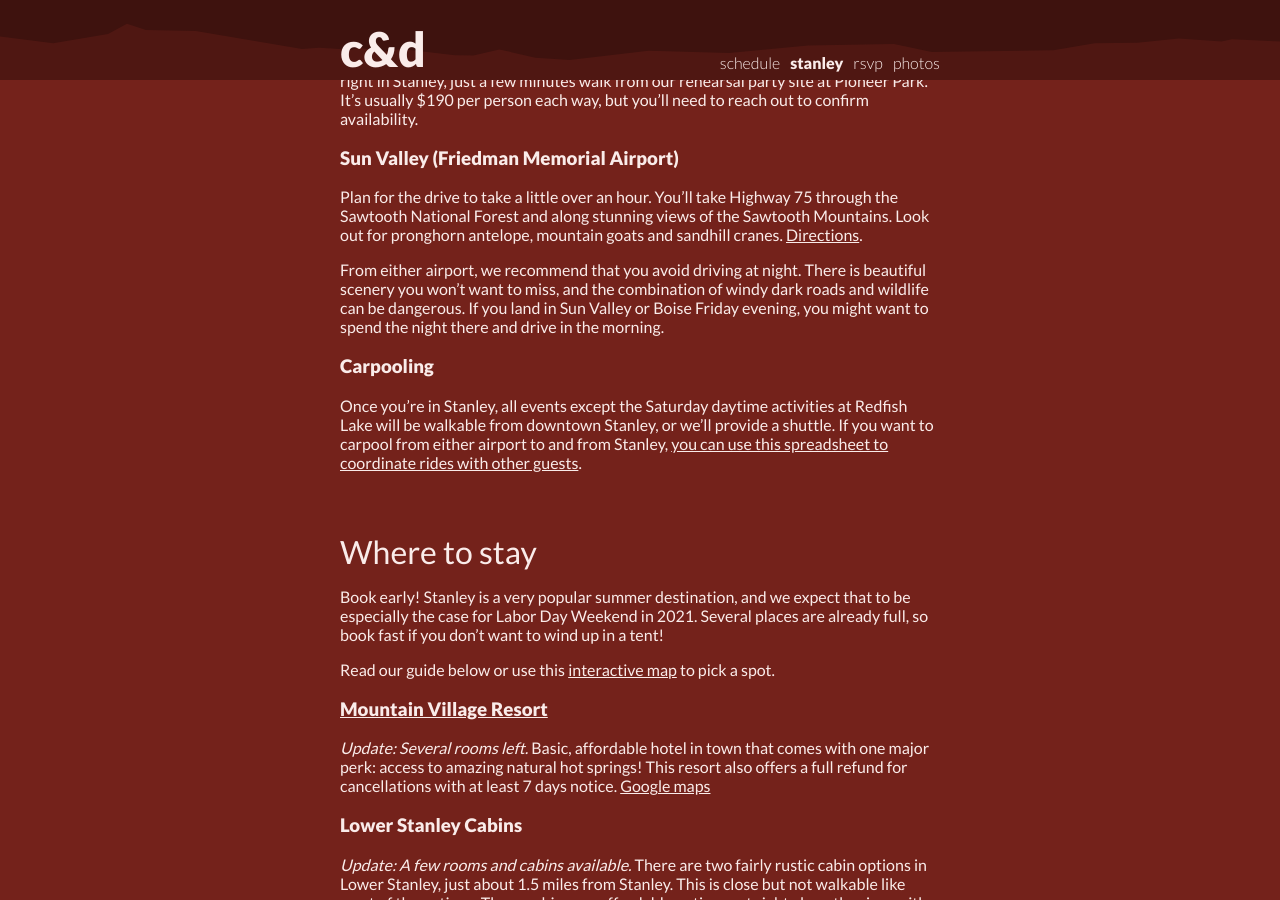
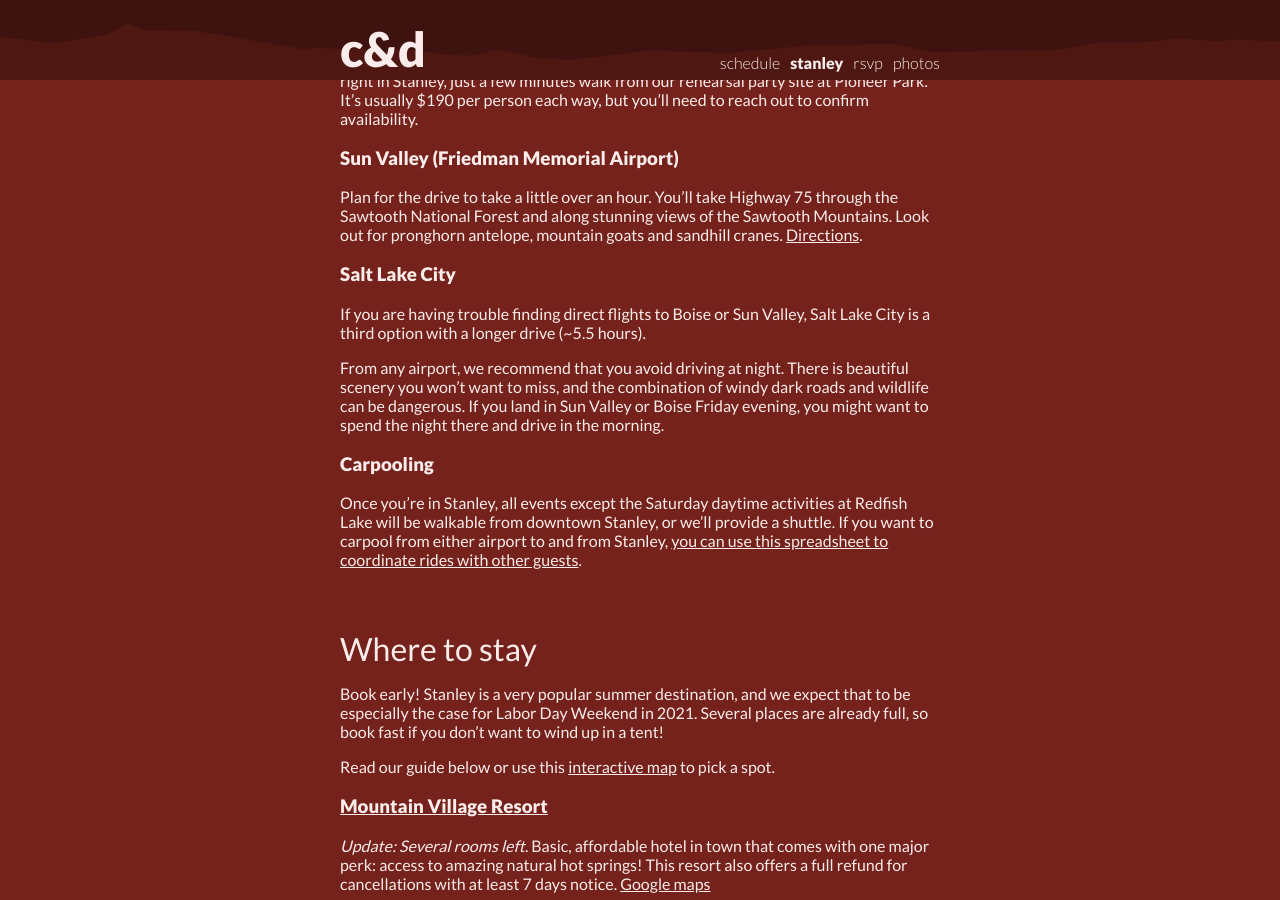
Before and after one commit to dproctor/wedding-website, a Jekyll site: the page built from stanley.md, in a window 1280 px wide and 900 px high, scrolled down 1056 px. Built offline with Jekyll 4.4.1, drawn with Linux system fonts in a browser that asks for light colours.

Commit message:
added SLC to travel tips

```diff
--- a/stanley.md
+++ b/stanley.md
@@ -42,7 +42,10 @@ through the Sawtooth National Forest and along stunning views of the Sawtooth
 Mountains. Look out for pronghorn antelope, mountain goats and sandhill cranes.
 <a href="https://goo.gl/maps/r7sHLQZAxTxUJtHA8">Directions</a>.
 
-From either airport, we recommend that you avoid driving at night. There is
+<h3>Salt Lake City</h3>
+If you are having trouble finding direct flights to Boise or Sun Valley, Salt Lake City is a third option with a longer drive (~5.5 hours).
+
+From any airport, we recommend that you avoid driving at night. There is
 beautiful scenery you won’t want to miss, and the combination of windy dark
 roads and wildlife can be dangerous. If you land in Sun Valley or Boise Friday
 evening, you might want to spend the night there and drive in the morning.
```
